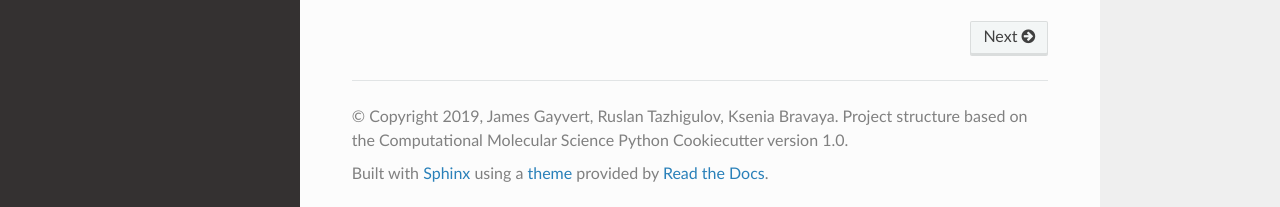
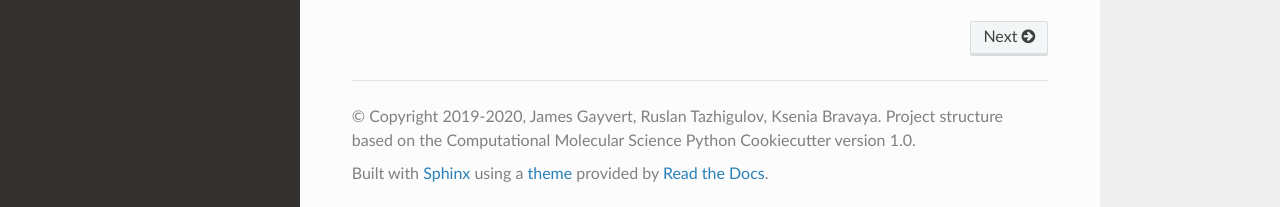
Before and after one commit to gayverjr/pyemap, a Sphinx documentation site: the page built from docs/index.rst, in a window 1280 px wide and 900 px high, scrolled down 890 px. Shown: the part 690-897 px from the top of the window. Built offline with Sphinx 7.4.7 and the Read the Docs theme 2.0.0, drawn with Linux system fonts in a browser that asks for light colours.

Commit message:
Updated docs to 2020.

```diff
--- a/docs/conf.py
+++ b/docs/conf.py
@@ -20,7 +20,7 @@
 # -- Project information -----------------------------------------------------
 
 project = 'PyeMap'
-copyright = ("2019, James Gayvert, Ruslan Tazhigulov, Ksenia Bravaya. Project structure based on the "
+copyright = ("2019-2020, James Gayvert, Ruslan Tazhigulov, Ksenia Bravaya. Project structure based on the "
              "Computational Molecular Science Python Cookiecutter version 1.0")
 author = 'James Gayvert, Ruslan Tazhigulov, Ksenia Bravaya'
 
```
